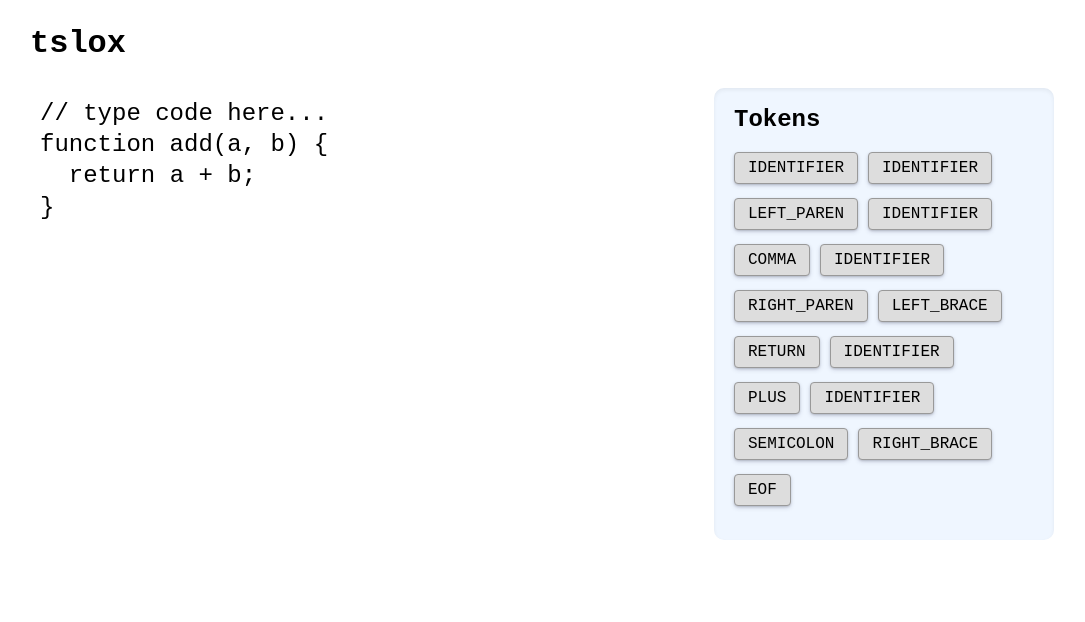
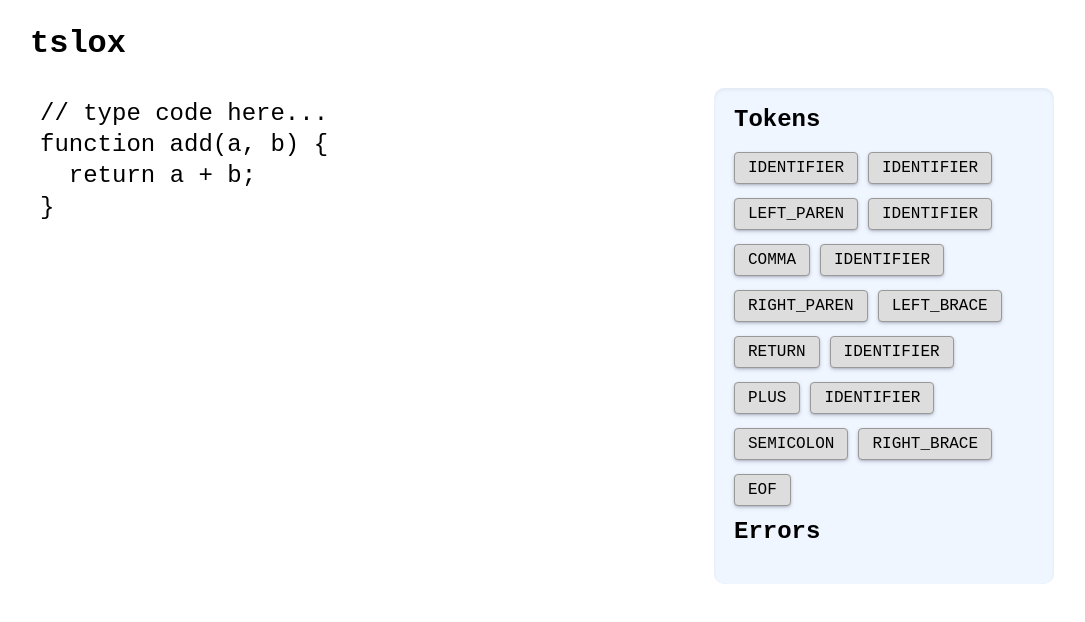
Before and after one commit to pringshia/tslox, a React (Vite) app: page / in a window 1280 px wide. Shown: the top 622 px of the page, without its empty margins (98-1183 px from the left). Built offline with nearby package versions, Linux system fonts and the light colour scheme.

Commit message:
Show errors in the testbench UI

```diff
--- a/test-bench/App.tsx
+++ b/test-bench/App.tsx
@@ -40,6 +40,12 @@ function App() {
               {tokens.type}
             </span>
           ))}
+          <h2>Errors</h2>
+          {lexer.getTokens(code).errors?.map((error) => (
+            <span className="lexed-token">
+              L{error.line}: {error.message}
+            </span>
+          ))}
         </div>
       </div>
     </div>
```
Also changed, not shown: vite-webapp.config.ts (renamed from vite-testbench.config.ts).
